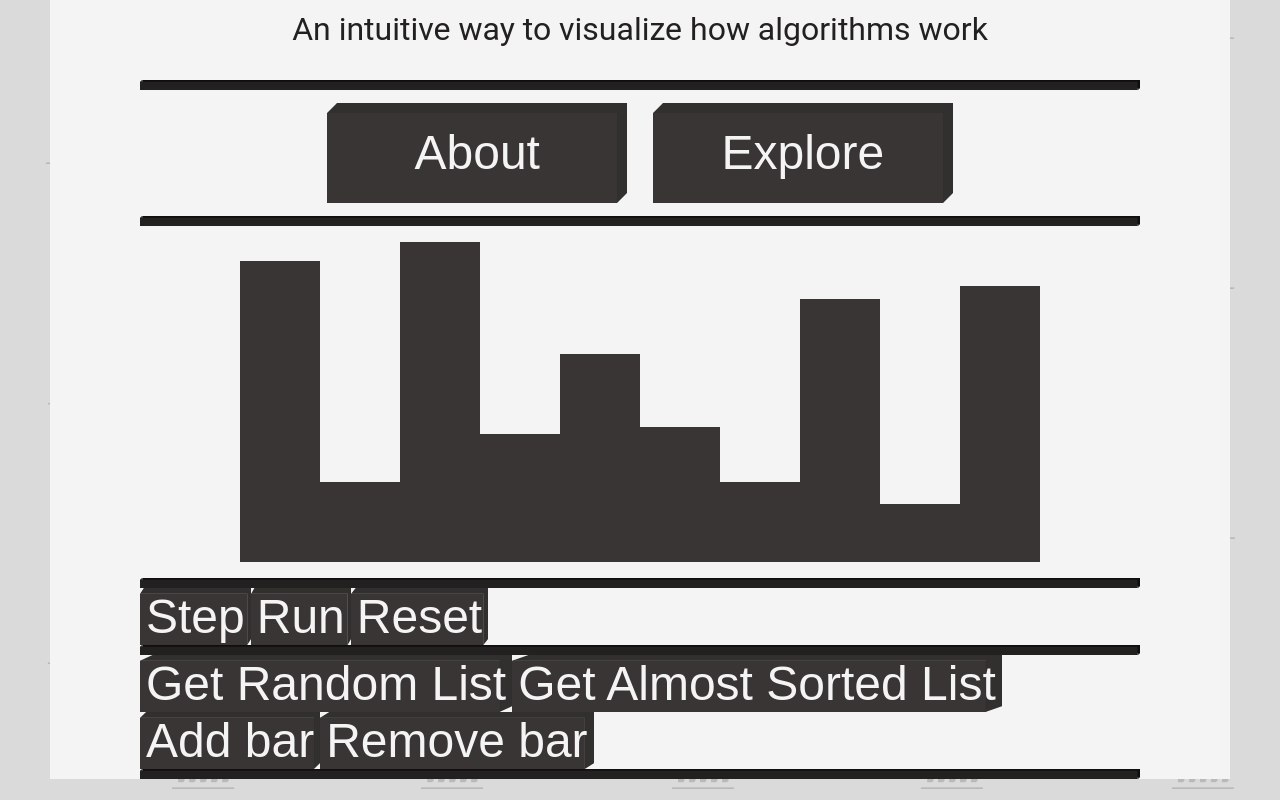
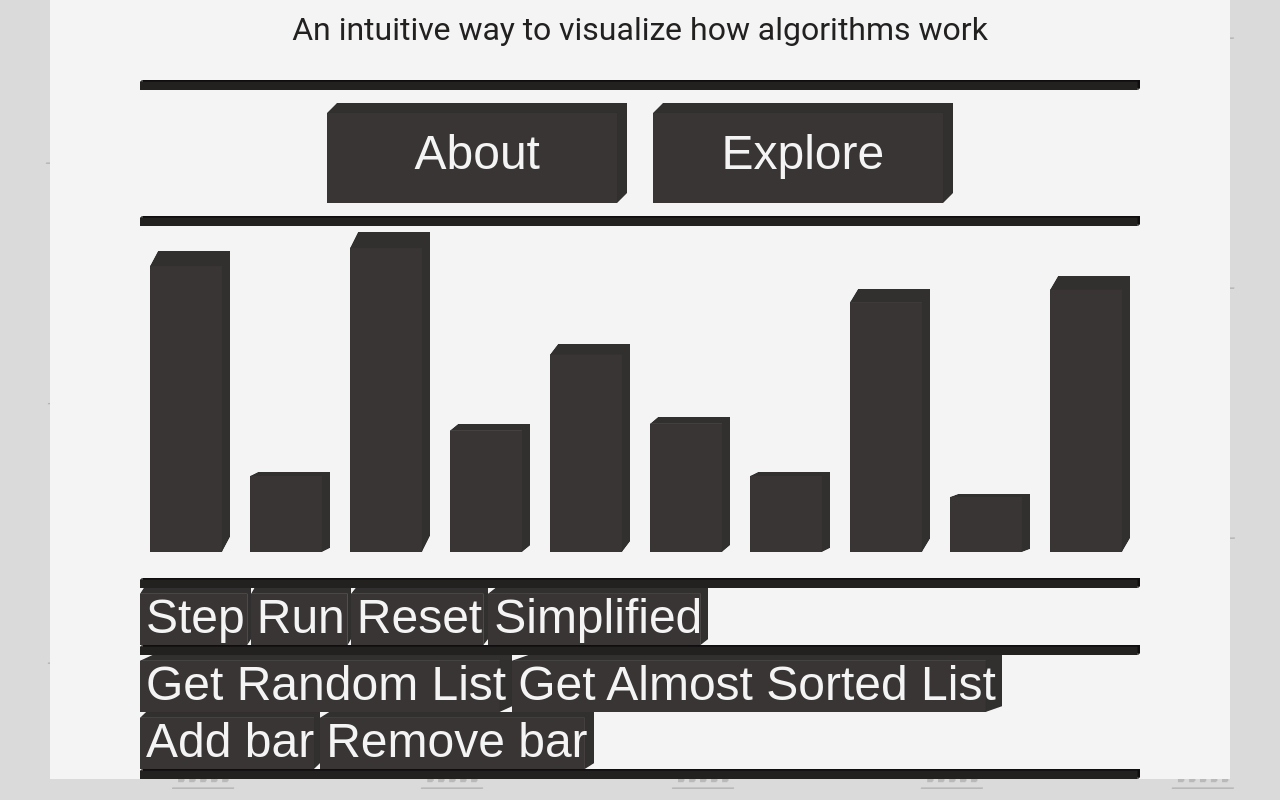
Before and after one commit to OtavioPiza/algorithm-visualizer, a React (Create React App) app: page / in a window 1280 px wide. Shown: the part 660-1460 px from the top of the page. Built offline with nearby package versions, Linux system fonts and the light colour scheme.

Commit message:
Removed unsorted feature!

```diff
--- a/src/algorithms/BubbleSort.js
+++ b/src/algorithms/BubbleSort.js
@@ -30,7 +30,6 @@ const sortedState = (barList) => [{
     },
     barList.map(bar => ({
         ...bar,
-        sorted: true,
         analyzed: false,
     }))]
 
--- a/src/components/ArraySorter.js
+++ b/src/components/ArraySorter.js
@@ -17,6 +17,7 @@ const ArraySorter = (props) => {
     const [barListSize, setBarListSize] = useState(10)
     const [selectedBarList, setSelectedBarList] = useState([])
     const [status, setStatus] = useState(props.sortingAlgorithm.defaultState(defaultBarList))
+    const [simplified, setSimplified] = useState(false)
 
     // == User Interactivity ==================================================================== //
 
@@ -97,7 +98,10 @@ const ArraySorter = (props) => {
      */
     const handleReset = () => {
         setStatus(props.sortingAlgorithm.defaultState(defaultBarList))
-        setBarList(defaultBarList)
+        setBarList(defaultBarList.map(bar => ({
+            ...bar,
+            sorted: false,
+        })))
         setSelectedBarList([])
     }
 
@@ -112,12 +116,17 @@ const ArraySorter = (props) => {
         setBarList(result[1])
     }
 
-    console.log(status)
-
     const handleRun = () => {
         do {
             setTimeout(handleStep(), 10000)
         } while (!status.sorted)
+    }
+
+    /**
+     *
+     */
+    const handleSimplified = () => {
+        setSimplified(!simplified)
     }
 
     return (
@@ -125,8 +134,8 @@ const ArraySorter = (props) => {
             <div className='Array'>
                 {barList.map((bar, index) => (
                     <Bar key={index} id={index} size={bar.size} analyzed={bar.analyzed}
-                        selected={bar.selected} eventHandler={handleSelectBar} sorted={bar.sorted ? 1 : 0}
-                        simplified={true} />
+                        selected={bar.selected} eventHandler={handleSelectBar} sorted={status.sorted}
+                        simplified={simplified} />
                 ))}
             </div>
             <div>
@@ -134,6 +143,7 @@ const ArraySorter = (props) => {
                 <Button text='Step' eventHandler={() => handleStep()} />
                 <Button text='Run' eventHandler={() => handleRun()} />
                 <Button text='Reset' eventHandler={() => handleReset()} />
+                <Button text={simplified ? "Normal" : "Simplified"} eventHandler={() => handleSimplified()} />
                 <BottomBar />
                 <Button text="Get Random List" eventHandler={() =>
                     handleNewBarArray(arrayManager.getRandomList(barListSize))
--- a/src/components/Bar.js
+++ b/src/components/Bar.js
@@ -4,7 +4,6 @@ import bar from '../styles/components/icons/bar-gray.svg'
 import analyzedBar from '../styles/components/icons/bar-analyzed-orange.svg'
 import selectedBar from '../styles/components/icons/bar-selected-blue.svg'
 import sortedBar from '../styles/components/icons/bar-sorted-green.svg'
-import unsortedBar from '../styles/components/icons/bar-unsorted-red.svg'
 
 /**
  * React component representing a bar from an arrays
@@ -25,8 +24,7 @@ const Bar = ({ className, id, size, analyzed, selected, sorted, simplified, even
     const background =
         selected ? `url(${selectedBar})` :
         analyzed ? `url(${analyzedBar})` :
-        sorted === 1 ? `url(${sortedBar})` :
-        sorted === -1 ? `url(${unsortedBar})` :
+        sorted ? `url(${sortedBar})` :
         `url(${bar})`
 
     // Sets the on-screen bar size based on its properties
```
